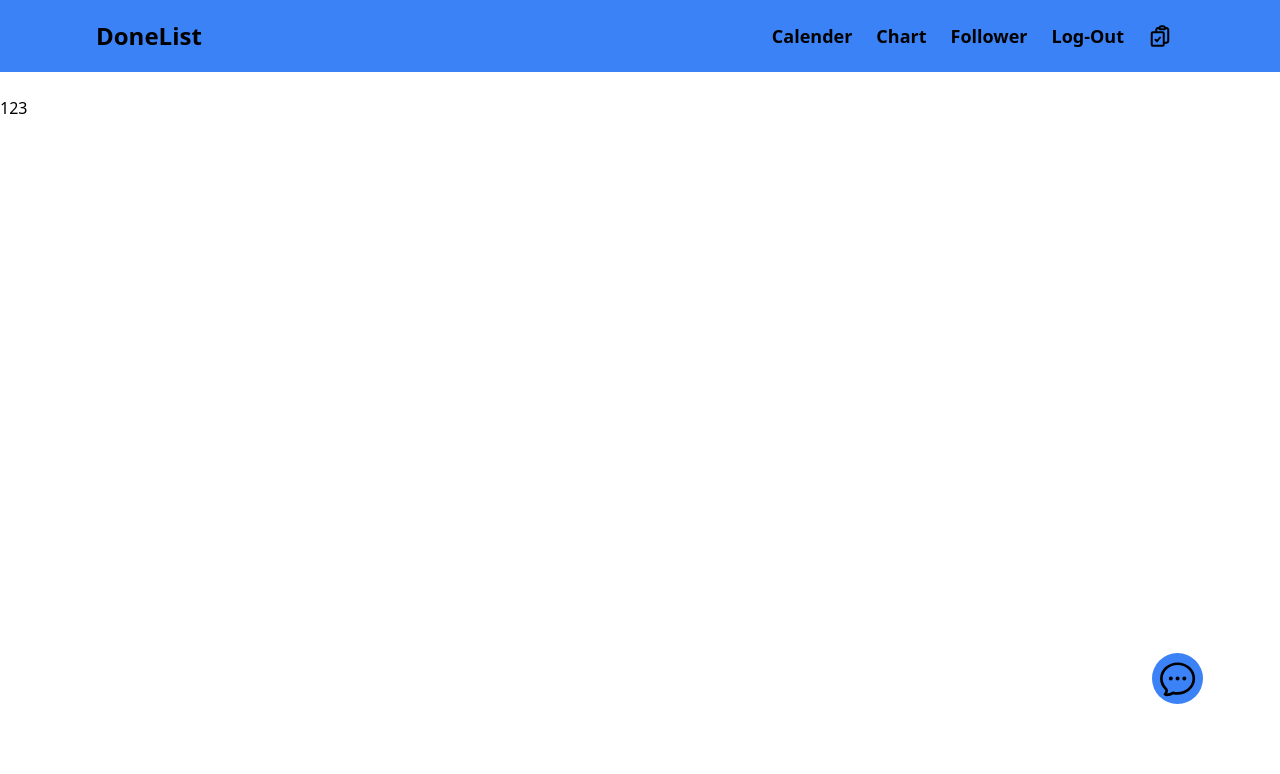
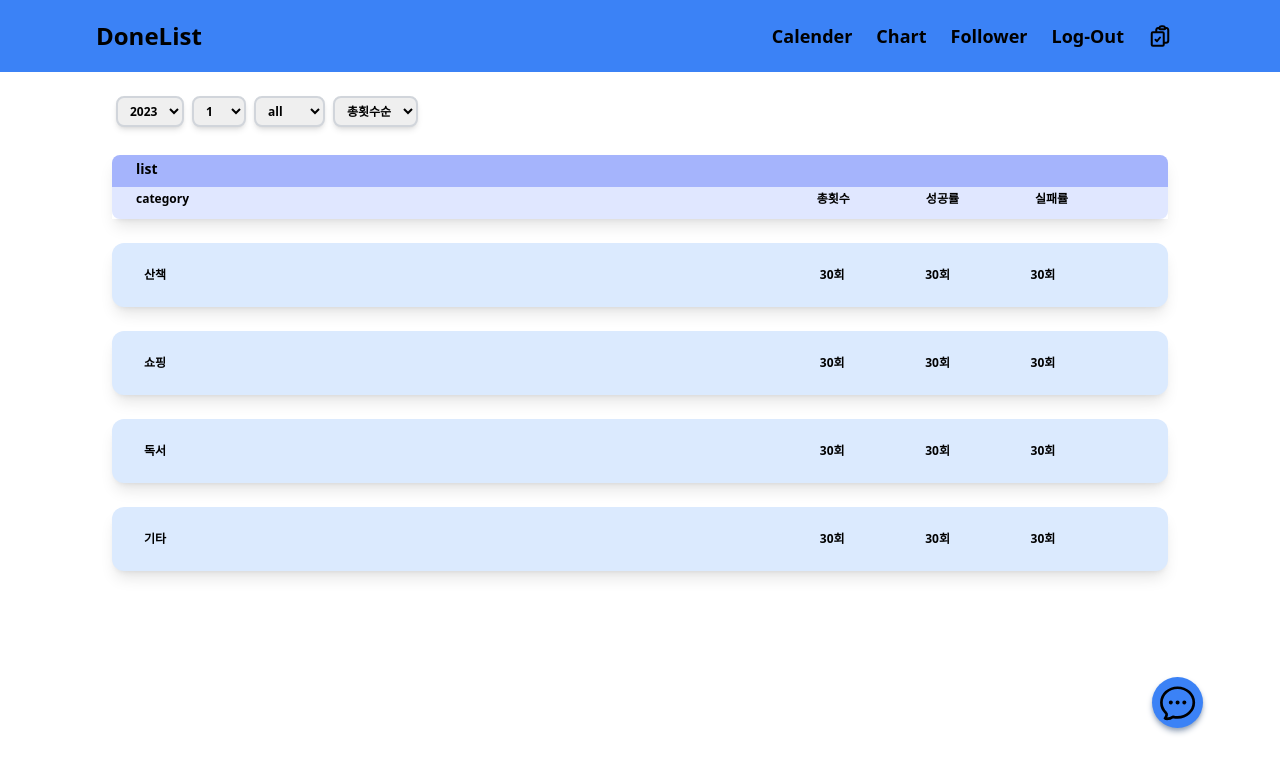
Before and after one commit to comko123/markup-copy, a Next.js app: page /chart/1 in a window 1280 px wide. Shown: the top 774 px of the page. Built offline with nearby package versions, Linux system fonts and the light colour scheme.

Commit message:
add : chart detail페이지 초안 완성

```diff
--- a/src/atoms/ctgAtoms.ts
+++ b/src/atoms/ctgAtoms.ts
@@ -10,3 +10,61 @@ export const ctgAtom = atom<{[key:string]:string[]}>({
     취미:["게임","여행","쇼핑","영화","기타"],
     약속:["식사","게임","카페","산책","기타"]}
 })
+
+export const chartAtom = atom<{[key:string]:{[key:string]:string}[]}>({
+    key:`chart_values${v1()}`,
+    default:{
+        산책:[
+          {
+            title:"산책 8시",level:"High",date:"2022.10.01~2022.10.01",progress:"In Progress",id:v1()
+          },{
+            title:"산책 강아지",level:"Low",date:"2022.10.01~2022.10.01",progress:"To Do",id:v1()
+          },{
+            title:"가족 산책",level:"Medium",date:"2022.10.01~2022.10.01",progress:"In Progress",id:v1()
+          },{
+            title:"오전 산책",level:"Low",date:"2022.10.01~2022.10.01",progress:"Done",id:v1()
+          }
+        ],
+        쇼핑:[
+          {
+            title:"백화점 쇼핑",level:"Medium",date:"2022.10.01~2022.10.01",progress:"Done",id:v1()
+          },{
+            title:"신발 쇼핑",level:"High",date:"2022.10.01~2022.10.01",progress:"In Progress",id:v1()
+          },{
+            title:"온라인 쇼핑",level:"Medium",date:"2022.10.01~2022.10.01",progress:"To Do",id:v1()
+          },{
+            title:"가구 쇼핑",level:"Low",date:"2022.10.01~2022.10.01",progress:"To Do",id:v1()
+          }
+        ],
+        독서:[
+          {
+            title:"3권 반납",level:"Low",date:"2022.10.01~2022.10.01",progress:"In Progress",id:v1()
+          },{
+            title:"독후감 작성",level:"Medium",date:"2022.10.01~2022.10.01",progress:"Done",id:v1()
+          },{
+            title:"도서관 가기",level:"High",date:"2022.10.01~2022.10.01",progress:"To Do",id:v1()
+          },{
+            title:"만화방 가기",level:"Medium",date:"2022.10.01~2022.10.01",progress:"In Progress",id:v1()
+          }
+        ],
+        기타:[
+          {
+            title:"게임",level:"Medium",date:"2022.10.01~2022.10.01",progress:"Done",id:v1()
+          },{
+            title:"pc방",level:"Medium",date:"2022.10.01~2022.10.01",progress:"In Progress",id:v1()
+          },{
+            title:"운동",level:"High",date:"2022.10.01~2022.10.01",progress:"Done",id:v1()
+          },{
+            title:"시험 공부",level:"Low",date:"2022.10.01~2022.10.01",progress:"Done",id:v1()
+          },{
+            title:"공부",level:"Low",date:"2022.10.01~2022.10.01",progress:"To Do",id:v1()
+          },{
+            title:"저녁약속",level:"Medium",date:"2022.10.01~2022.10.01",progress:"In Progress",id:v1()
+          },{
+            title:"카페",level:"High",date:"2022.10.01~2022.10.01",progress:"To Do",id:v1()
+          },{
+            title:"핼스",level:"High",date:"2022.10.01~2022.10.01",progress:"In Progress",id:v1()
+          }
+        ]
+      }
+})
--- a/src/components/LayOut.tsx
+++ b/src/components/LayOut.tsx
@@ -47,7 +47,7 @@ const LayOut = ({children , login}:layout) => {
  {modalShowing?
   <motion.div variants={modalVariants} transition={modalVariants.transition} initial="start" animate="display" exit="end"
   className="fixed right-[2%] md:right-[1%] lg:right-[2%] top-[2.2em] md:top-[3.7em] xl:top-[3.8em] origin-top w-[13rem] md:w-[16rem] aspect-square my-2 bg-pink-100 rounded-xl">
-  <div className="border-[20px] w-5 border-t-transparent border-x-transparent absolute border-b-pink-100 -top-[12.5%] right-[0.2rem] md:right-[0.3rem] lg:right-[4.7rem]  2xl:right-[4.2rem]"/>
+  {/* <div className="border-[20px] w-5 border-t-transparent border-x-transparent absolute border-b-pink-100 -top-[12.5%] right-[0.2rem] md:right-[0.3rem] lg:right-[4.7rem]  2xl:right-[4.2rem]"/> */}
 <form onSubmit={e=>e.preventDefault()} className="p-2">
   <input type="text" placeholder="write to title" className="outline-none p-2 w-full rounded-lg my-2 text-vxs md:text-sm"/>
 
@@ -98,14 +98,14 @@ onClick={()=>setModalState(state=>{
 {login?<footer className="relative">
 <svg xmlns="http://www.w3.org/2000/svg" fill="none" viewBox="0 0 24 24" strokeWidth={1.5} stroke="currentColor"
 onClick={()=>setModalState(()=>{return{addToDoModalState:{...addToDoModalState,modalShowing:false},alertState:{alertShowing:!alertShowing}}})}
-className={`w-[3rem] aspect-square lg:w-[4%] ${alertShowing?"text-white":"text-black"} fixed bottom-[12%] right-[6%] hover:text-white cursor-pointer bg-blue-500 p-1 rounded-full `}>
+className={`w-[3rem] aspect-square lg:w-[4%] ${alertShowing?"text-white":"text-black"} fixed bottom-[9%] right-[6%] hover:text-white cursor-pointer bg-blue-500 p-1 rounded-full shadow-md shadow-slate-400`}>
   <path strokeLinecap="round" strokeLinejoin="round" d="M8.625 12a.375.375 0 11-.75 0 .375.375 0 01.75 0zm0 0H8.25m4.125 0a.375.375 0 11-.75 0 .375.375 0 01.75 0zm0 0H12m4.125 0a.375.375 0 11-.75 0 .375.375 0 01.75 0zm0 0h-.375M21 12c0 4.556-4.03 8.25-9 8.25a9.764 9.764 0 01-2.555-.337A5.972 5.972 0 015.41 20.97a5.969 5.969 0 01-.474-.065 4.48 4.48 0 00.978-2.025c.09-.457-.133-.901-.467-1.226C3.93 16.178 3 14.189 3 12c0-4.556 4.03-8.25 9-8.25s9 3.694 9 8.25z" />
 </svg>
 
 <AnimatePresence>
  {alertShowing?
   <motion.div variants={modalVariants} transition={modalVariants.transition} initial="start" animate="display" exit="end"
-  className="fixed right-[1.5%]  bottom-[8em] xl:bottom-[23vh] p-2 origin-bottom w-[13rem] md:w-[16rem] aspect-square my-2 bg-pink-100 rounded-xl">
+  className="fixed right-[1.5%]  bottom-[8em] xl:bottom-[19vh] p-2 origin-bottom w-[13rem] md:w-[16rem] aspect-square my-2 bg-pink-100 rounded-xl">
 {alertSample.length?<>
   <div className="text-slate-600 flex text-vxs font-bold w-full justify-end border-b-2 pb-1 border-sky-500"
 ><span onClick={()=>setAlertSample([])} className="hover:text-amber-600">모두 읽기</span></div>
@@ -131,7 +131,7 @@ className={`w-[3rem] aspect-square lg:w-[4%] ${alertShowing?"text-white":"text-b
 </div>)}
 </div>
 </>:<div className="flex items-center justify-center w-full h-full text-vxs md:text-sm">The notification is empty...</div>}
-<div className="border-[20px] w-5 border-b-transparent border-x-transparent absolute border-t-pink-100 rounded-lg right-[2rem] md:right-[3rem] lg:right-[3.3rem] xl:right-[4.5rem] 2xl:right-[5.5rem] bottom-[-2.2rem]"/>
+{/* <div className="border-[20px] w-5 border-b-transparent border-x-transparent absolute border-t-pink-100 rounded-lg right-[2rem] md:right-[3rem] lg:right-[3.3rem] xl:right-[4.5rem] 2xl:right-[5.5rem] bottom-[-2.2rem]"/> */}
 </motion.div>
   :null}
  </AnimatePresence>
--- a/src/pages/chart/[list]/index.tsx
+++ b/src/pages/chart/[list]/index.tsx
@@ -1,9 +1,91 @@
 import { loginAtom } from "@/atoms/loginAtoms"
 import LayOut from "@/components/LayOut"
 import { useRecoilValue } from "recoil"
+import { motion } from "framer-motion"
+import { chartAtom } from "@/atoms/ctgAtoms"
 
 const ChartList = () => {
     const {login} =  useRecoilValue(loginAtom)
-    return<LayOut login={login}>123</LayOut>
+    const value = useRecoilValue(chartAtom)
+
+return<LayOut login={login}>
+        <main className="mx-16 lg:mx-28 mt-8 mb-20 lg:my-8 text-xs lg:text-xs font-bold grid grid-cols-1">
+        <section className="flex mb-2 md:mb-0" id="button_part">
+        <select name ="week" className="[&>*]:font-bold border-2 rounded-lg shadow-md border-gray-300 p-1 px-2 mx-1 outline-none">
+           <option value="1week">2023</option>
+           <option value="2week">2022</option>
+           <option value="3week">2021</option>
+           <option value="4week">2020</option>
+         </select>
+
+         <select name ="week" className="border-2 rounded-lg shadow-md border-gray-300 p-1 px-2 mx-1 outline-none">
+            {[1,2,3,4,5,6,7,8,9,10,11,12].map(item=><option value="1week" key={item+""} className="font-bold">{item}</option>)}
+            </select>
+
+         <select name ="category" className="[&>*]:font-bold rounded-lg border-gray-300 shadow-md p-1 px-2 mx-1 border-2 outline-none">
+           <option value="c" >all</option>
+           <option value="c" >main</option>
+           <option value="c" >sub</option>
+         </select>
+
+
+         <select name ="category" className="[&>*]:font-bold rounded-lg border-gray-300 shadow-md p-1 px-2 mx-1 border-2 outline-none">
+           <option value="c">총횟수순</option>
+           <option value="c">오름차순</option>
+           <option value="c">내림차순</option>
+         </select>
+
+       </section>
+
+        <section className="mt-7 shadow-lg">
+            <div className="bg-indigo-300 p-1 text-sm rounded-t-lg h-8 pl-6">list</div>
+            <div className="w-full flex justify-between rounded-b-lg p-1 bg-indigo-100 h-8 px-6">
+            <div>category</div>
+            <div className="flex justify-evenly w-[60%] md:w-[40%]">
+                <span>총횟수</span>
+                <span>성공률</span>
+                <span>실패률</span>
+            </div>
+            </div>
+        </section>
+
+        <section>
+
+        {Object.keys(value).map(item => {return(
+          <motion.details key={item} initial={{scaleY:0}} animate={{scaleY:1}} transition={{duration:0.3}}
+       className="bg-blue-100 w-full my-6 py-3 px-5 open:bg-red-100 outline-none rounded-xl shadow-lg ease-in-out">
+            <summary className="p-3 flex justify-between outline-none">
+          <div>{item}</div>
+          <div className="flex justify-evenly w-[60%] md:w-[40%]">
+            <span>30회</span>
+            <span>30회</span>
+            <span>30회</span>
+          </div>
+              </summary>
+              <div
+              className="grid grid-cols-4 bg-red-300 [&>*]:py-3 [&>*]:text-center rounded-t-lg [&>*]:text-vxs [&>*]:md:text-xs">
+                <div>content</div>
+                <div>level</div>
+                <div>date</div>
+                <div>progress</div>
+              </div>
+             <div className="-mt-[0.1rem]">
+             {value[item].map(content=>{return(
+            <div key={content.id} className="[&>*:nth-child(odd)]:overflow-hidden [&>*:nth-child(odd)]:text-ellipsis [&>*:nth-child(odd)]:whitespace-nowrap -mt-[0.05rem] grid grid-cols-4 [&>*]:px-1 [&>*]:bg-white [&>*]:text-center [&>*]:py-2 [&>*]:text-vxs [&>*]:md:text-xs">
+              <div>{content.title}</div>
+              <div><span className={`${content.level==="High"?"bg-red-500":content.level==="Low"?"bg-yellow-400":"bg-green-500"} text-white p-1 rounded-lg`}>{content.level}</span></div>
+              <div>{content.date}</div>
+              <div>{content.progress}</div>
+            </div>
+           )})}</div>
+        </motion.details>
+
+        )})}
+
+        </section>
+
+        </main>
+
+    </LayOut>
 }
 export default ChartList
--- a/src/pages/chart/index.tsx
+++ b/src/pages/chart/index.tsx
@@ -93,7 +93,7 @@ options={{labels:['일상','공부','운동','업무','기타'],...donutOptions
 series={ [{name: 'A',data: [44, 55,30,20,10]}]} options={barOptions}/>
 </div>
 <button className="mb-4 p-2 w-48 mx-auto rounded-lg border-2 border-blue-500 text-blue-500 hover:text-white hover:bg-blue-500 text-xs lg:text-lg"
-onClick={()=>push(`/chart/list`)}>전체보기</button>
+onClick={()=>push(`/chart/category`)}>전체보기</button>
     </div>
 </div>
 
@@ -123,7 +123,7 @@ series={[{name: 'A',data: [44, 55,30,20,10]}]}
 options={barOptions}/>
 </div>
 <button className="mb-4 p-2 w-48 mx-auto rounded-lg border-2 border-blue-500 text-blue-500 hover:text-white hover:bg-blue-500 text-xs lg:text-lg"
-onClick={()=>push(`/chart/list`)}>전체보기</button>
+onClick={()=>push(`/chart/feedback`)}>전체보기</button>
     </div>
 <div className="relative">
 <span className="absolute top-2 left-2 lg:left-6 text-xs lg:text-lg">일별 성공율(주간)</span>
--- a/src/pages/index.tsx
+++ b/src/pages/index.tsx
@@ -26,14 +26,14 @@ const Home:NextPage = () => {
 
        <section className="flex mb-2 md:mb-0" id="button_part">
        <div className="border-2 p-1 px-4 rounded-lg shadow-md border-gray-300 mx-1">2022.12.19~2022.12.25</div>
-         <select name ="week" className="border-2 rounded-lg shadow-md border-gray-300 p-1 px-2 mx-1 outline-none">
+         <select name ="week" className="[&>*]:font-bold border-2 rounded-lg shadow-md border-gray-300 p-1 px-2 mx-1 outline-none">
            <option value="1week">1week</option>
            <option value="2week">2week</option>
            <option value="3week">3week</option>
            <option value="4week">4week</option>
          </select>
          <select name ="category" className="rounded-lg border-gray-300 shadow-md p-1 px-2 mx-1 border-2 outline-none">
-           <option value="c">카테고리</option>
+           <option value="c" className="font-bold">카테고리</option>
          </select>
        </section>
 
```
